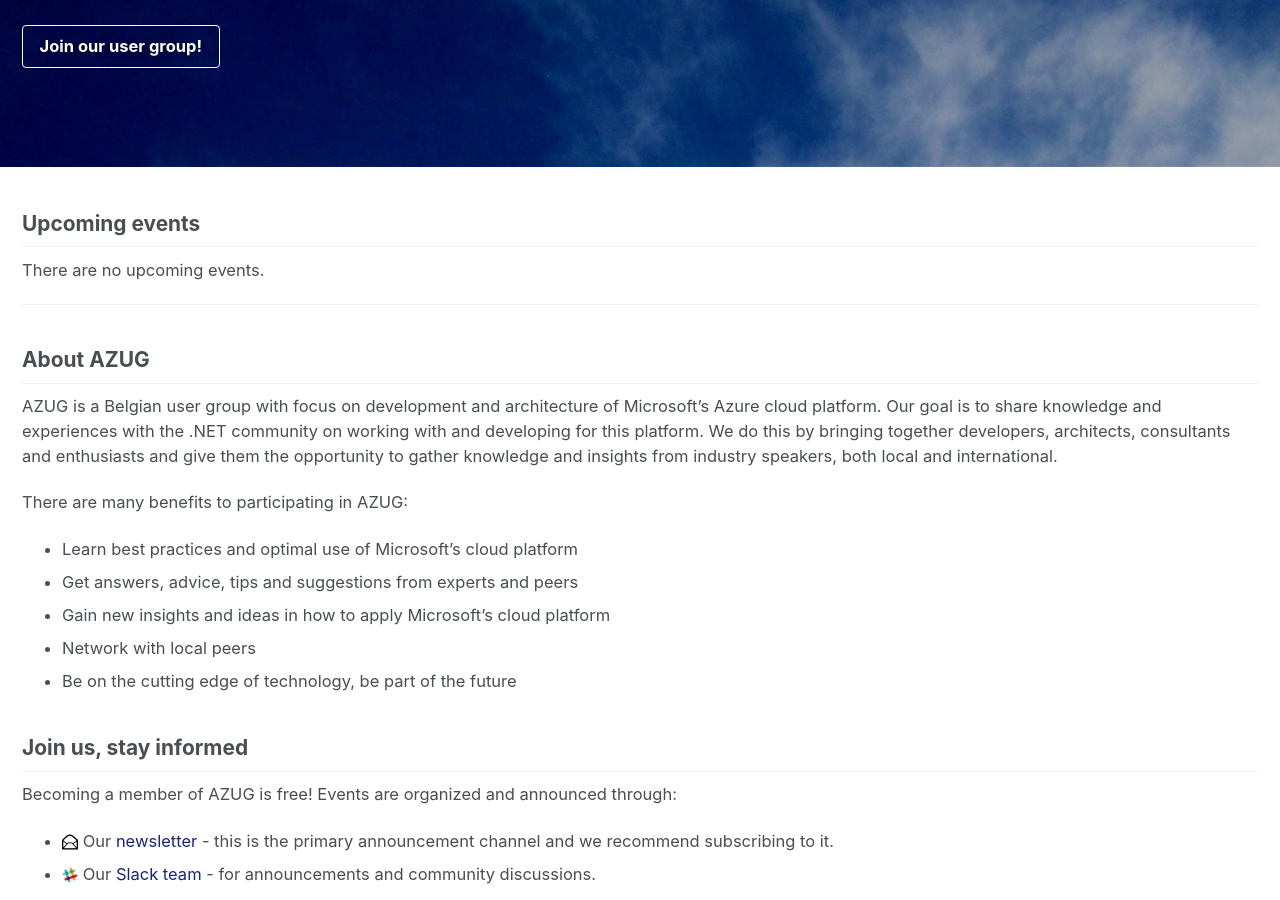
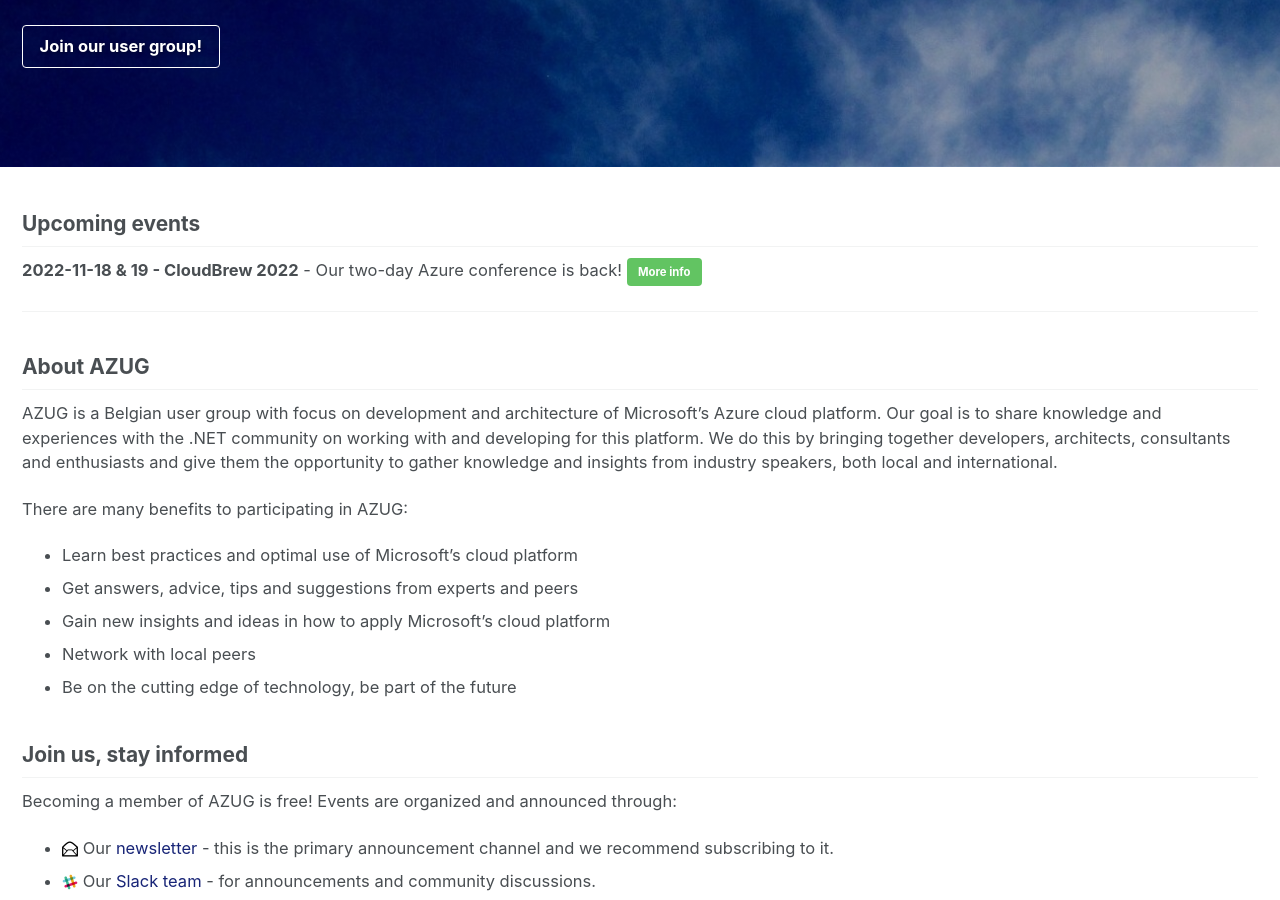
Before and after one commit to AzugBe/azugbe.github.io, a Jekyll site: the page built from index.md, in a window 1280 px wide and 900 px high, scrolled down 392 px. Built offline with Jekyll 4.4.1, drawn with Linux system fonts in a browser that asks for light colours; our own code applies the rules of GitHub Pages for plain Markdown files; comment, search, counter and statistics services are not loaded.

Commit message:
Something is brewing...

```diff
--- a/index.md
+++ b/index.md
@@ -14,11 +14,13 @@ excerpt: "The Belgium Azure User Group focuses on knowledge sharing and networki
 
 ## Upcoming events
 
-There are no upcoming events.
+<!--There are no upcoming events.-->
 <!--
 **2022-05-10 - Kubernetes and data platforms on Azure**
 After months of being confined to our desks to learn and share experiences about Azure, the time has come to leave our desks behind and meet up in person. Let's get together and enjoy an evening about Kubernetes & data platforms! [Register here!](https://www.azug.be/events/2022/05/10/kubernetes-and-data-platforms){: .btn .btn--success}
 -->
+
+**2022-11-18 & 19 - CloudBrew 2022** - Our two-day Azure conference is back! [More info](https://www.cloudbrew.be/){: .btn .btn--success}
 
 <hr />
 
```
Also changed, not shown: _posts/events/2022-11-18---cloudbrew-2022---two-days-of-microsoft-azure.md (added, +30 -0 lines).
